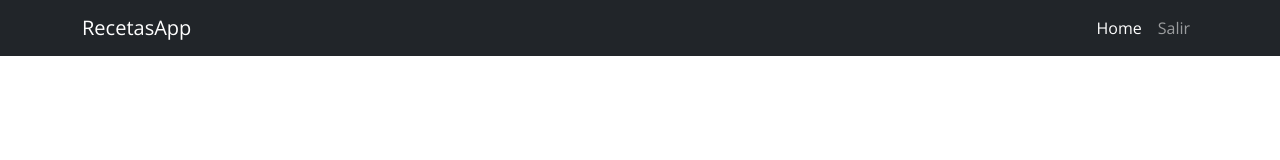
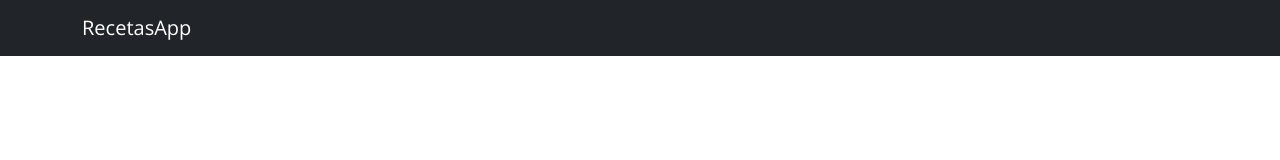
Before and after one commit to Diegocs2410/recetas-app, a React (Create React App) app: page / in a window 1280 px wide. Shown: the top 160 px of the page. Built offline with nearby package versions, Linux system fonts and the light colour scheme.

Commit message:
Login completo y protegido

```diff
--- a/public/index.html
+++ b/public/index.html
@@ -5,10 +5,7 @@
     <link rel="icon" href="%PUBLIC_URL%/favicon.ico" />
     <meta name="viewport" content="width=device-width, initial-scale=1" />
     <meta name="theme-color" content="#000000" />
-    <meta
-      name="description"
-      content="Web site created using create-react-app"
-    />
+    <meta name="description" content="Web site created using create-react-app" />
     <link rel="apple-touch-icon" href="%PUBLIC_URL%/logo192.png" />
     <!--
       manifest.json provides metadata used when your web app is installed on a
@@ -39,5 +36,10 @@
       To begin the development, run `npm start` or `yarn start`.
       To create a production bundle, use `npm run build` or `yarn build`.
     -->
+    <script
+      src="https://cdn.jsdelivr.net/npm/bootstrap@5.1.2/dist/js/bootstrap.bundle.min.js"
+      integrity="sha384-kQtW33rZJAHjgefvhyyzcGF3C5TFyBQBA13V1RKPf4uH+bwyzQxZ6CmMZHmNBEfJ"
+      crossorigin="anonymous"
+    ></script>
   </body>
 </html>
--- a/src/App.js
+++ b/src/App.js
@@ -1,15 +1,20 @@
 import React from 'react';
-import { BrowserRouter as Router, Switch, Route } from 'react-router-dom';
+import { BrowserRouter as Router, Switch, Route, Redirect } from 'react-router-dom';
 import { Login } from './components/Login';
 import { NavBar } from './components/navbar/NavBar';
 import { Root } from './components/Root';
+import { ContextUser } from './providers/UserProvider';
 function App() {
+  const { login } = ContextUser();
+
+  const validar = () => (login ? true : false);
+  const Public = (props) => (validar() ? <Redirect to='/root' /> : <Route {...props} />);
   return (
     <Router>
       <NavBar />
       <Switch>
-        <Route path='/' exact component={Login} />
-        <Route path='/root' exact component={Root} />
+        <Public path='/' exact component={Login} />
+        {validar() ? <Route path='/root' component={Root} /> : <Redirect to='/' exact />}
       </Switch>
     </Router>
   );
--- a/src/components/Login.jsx
+++ b/src/components/Login.jsx
@@ -4,7 +4,7 @@ import { ContextUser } from '../providers/UserProvider';
 
 export const Login = () => {
   const [userData, setUserData] = useState({ emial: '', password: '' });
-  const { login, setLogin } = ContextUser();
+  const { setLogin } = ContextUser();
   // Importamos el hook History
   const history = useHistory();
   // Funcion para guardar los datos de los input
@@ -19,9 +19,12 @@ export const Login = () => {
     e.preventDefault();
     const { email, password } = userData;
     if (email === 'admin@admin.com' && password === '123') {
-      alert('Ingreso exitoso');
+      localStorage.setItem('login', true);
+      setLogin(true);
       history.push('/root');
     } else {
+      localStorage.setItem('login', false);
+      setLogin(false);
       alert('correo/password incorrecto, por favor intente nuevamente');
     }
   };
--- a/src/components/Root.jsx
+++ b/src/components/Root.jsx
@@ -1,5 +1,5 @@
 import React from 'react';
 
 export const Root = () => {
-  return <h2 className='display-4 text-center text-primary text-center '>Pagina Principal</h2>;
+  return <h2 className='display-4 text-center text-primary text-center mt-5'>Pagina Principal</h2>;
 };
--- a/src/components/navbar/NavBar.jsx
+++ b/src/components/navbar/NavBar.jsx
@@ -1,14 +1,25 @@
 import React from 'react';
+import { NavLink } from 'react-router-dom';
+import { useHistory } from 'react-router';
+import { ContextUser } from '../../providers/UserProvider';
 
 export const NavBar = () => {
+  // Funcion logout para salir de la aplicacion
+  const { login, setLogin } = ContextUser();
+  const history = useHistory();
+  const logout = () => {
+    localStorage.setItem('login', false);
+    setLogin(false);
+    history.push('/');
+  };
   return (
-    <nav class='navbar navbar-expand-lg navbar-dark bg-dark'>
-      <div class='container'>
-        <a class='navbar-brand' href='/'>
+    <nav className='navbar navbar-expand-lg navbar-dark bg-dark'>
+      <div className='container'>
+        <NavLink className='navbar-brand' to='/'>
           RecetasApp
-        </a>
+        </NavLink>
         <button
-          class='navbar-toggler'
+          className='navbar-toggler'
           type='button'
           data-bs-toggle='collapse'
           data-bs-target='#navbarSupportedContent'
@@ -16,21 +27,28 @@ export const NavBar = () => {
           aria-expanded='false'
           aria-label='Toggle navigation'
         >
-          <span class='navbar-toggler-icon'></span>
+          <span className='navbar-toggler-icon'></span>
         </button>
-        <div class='collapse navbar-collapse' id='navbarSupportedContent'>
-          <ul class='navbar-nav ms-auto mb-2 mb-lg-0'>
-            <li class='nav-item'>
-              <a class='nav-link active' aria-current='page' href='/root'>
-                Home
-              </a>
-            </li>
-            <li class='nav-item'>
-              <a class='nav-link' href='/'>
-                Salir
-              </a>
-            </li>
-          </ul>
+        <div className='collapse navbar-collapse' id='navbarSupportedContent'>
+          {login && (
+            <ul className='navbar-nav ms-auto mb-2 mb-lg-0'>
+              <li className='nav-item'>
+                <NavLink
+                  className='nav-link'
+                  aria-current='page'
+                  activeClassName='active'
+                  to='/root'
+                >
+                  Home
+                </NavLink>
+              </li>
+              <li className='nav-item'>
+                <NavLink className='nav-link' to='/' activeClassName='active' onClick={logout}>
+                  Salir
+                </NavLink>
+              </li>
+            </ul>
+          )}
         </div>
       </div>
     </nav>
--- a/src/providers/UserProvider.jsx
+++ b/src/providers/UserProvider.jsx
@@ -1,8 +1,11 @@
-import { useContext, useState } from 'react';
+import { useContext, useEffect, useState } from 'react';
 import { UserContext } from '../context/UserContext';
 
 const UserProvider = (props) => {
   const [login, setLogin] = useState(false);
+  useEffect(() => {
+    localStorage.getItem('login') === 'true' ? setLogin(true) : setLogin(false);
+  }, []);
 
   const value = {
     login,
```
